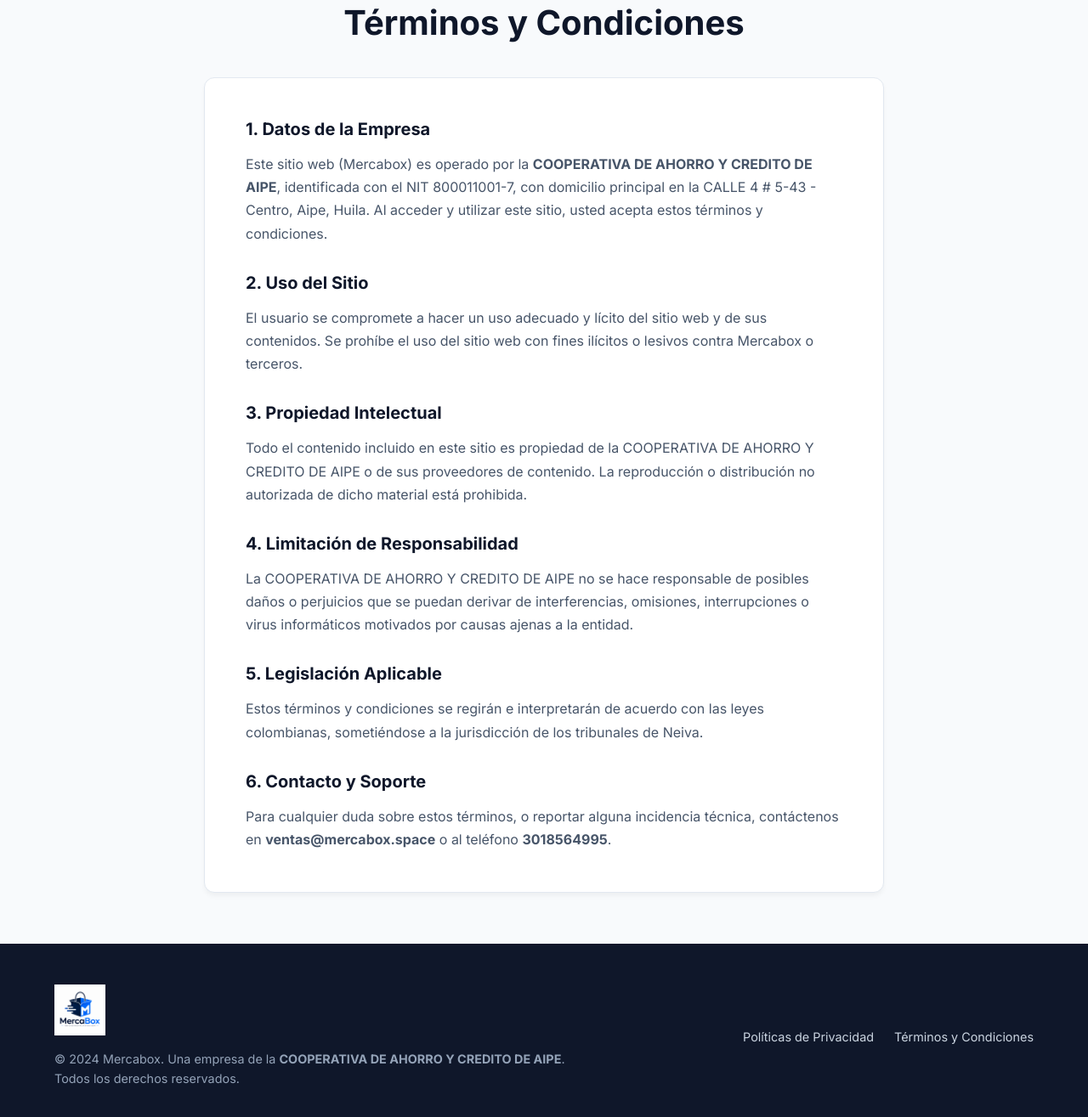
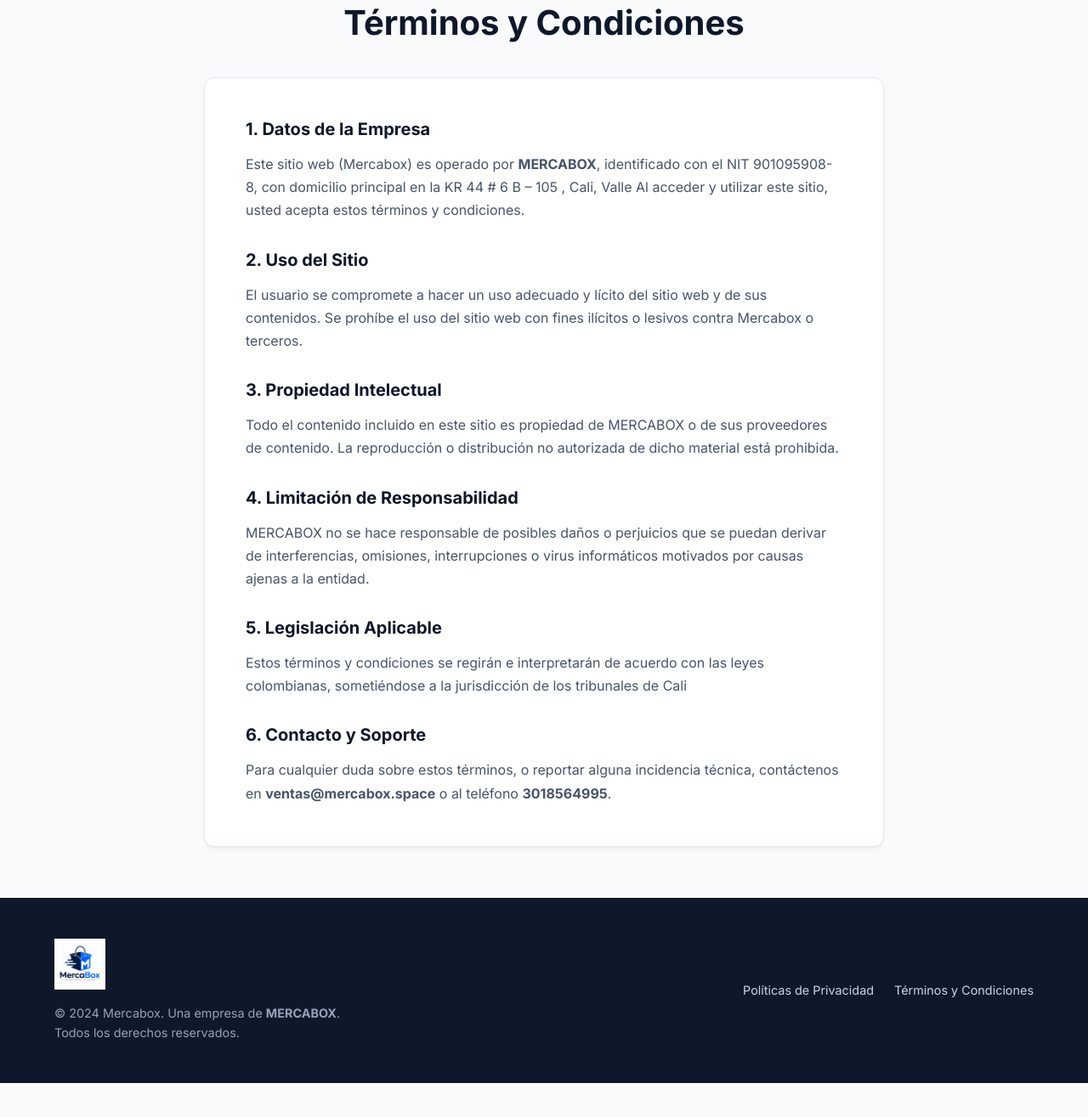
Before and after one commit to muchasventas2026logi-ctrl/mercabox, a plain HTML site: page terminos-condiciones.html in a window 1280 px wide. Shown: the part 117-1432 px from the top of the page at 85% size. After the commit the page ends 1392 px from the top, so only its background shows below. Drawn offline with Linux system fonts and the light colour scheme.

Commit message:
Update terminos-condiciones.html

```diff
--- a/terminos-condiciones.html
+++ b/terminos-condiciones.html
@@ -47,19 +47,19 @@
             <h1>Términos y Condiciones</h1>
             <div class="legal-text">
                 <h3>1. Datos de la Empresa</h3>
-                <p>Este sitio web (Mercabox) es operado por la <strong>COOPERATIVA DE AHORRO Y CREDITO DE AIPE</strong>, identificada con el NIT 800011001-7, con domicilio principal en la CALLE 4 # 5-43 - Centro, Aipe, Huila. Al acceder y utilizar este sitio, usted acepta estos términos y condiciones.</p>
+                <p>Este sitio web (Mercabox) es operado por <strong>MERCABOX</strong>, identificado con el NIT 901095908-8, con domicilio principal en la KR 44 # 6 B – 105 , Cali, Valle Al acceder y utilizar este sitio, usted acepta estos términos y condiciones.</p>
 
                 <h3>2. Uso del Sitio</h3>
                 <p>El usuario se compromete a hacer un uso adecuado y lícito del sitio web y de sus contenidos. Se prohíbe el uso del sitio web con fines ilícitos o lesivos contra Mercabox o terceros.</p>
 
                 <h3>3. Propiedad Intelectual</h3>
-                <p>Todo el contenido incluido en este sitio es propiedad de la COOPERATIVA DE AHORRO Y CREDITO DE AIPE o de sus proveedores de contenido. La reproducción o distribución no autorizada de dicho material está prohibida.</p>
+                <p>Todo el contenido incluido en este sitio es propiedad de MERCABOX o de sus proveedores de contenido. La reproducción o distribución no autorizada de dicho material está prohibida.</p>
 
                 <h3>4. Limitación de Responsabilidad</h3>
-                <p>La COOPERATIVA DE AHORRO Y CREDITO DE AIPE no se hace responsable de posibles daños o perjuicios que se puedan derivar de interferencias, omisiones, interrupciones o virus informáticos motivados por causas ajenas a la entidad.</p>
+                <p>MERCABOX no se hace responsable de posibles daños o perjuicios que se puedan derivar de interferencias, omisiones, interrupciones o virus informáticos motivados por causas ajenas a la entidad.</p>
 
                 <h3>5. Legislación Aplicable</h3>
-                <p>Estos términos y condiciones se regirán e interpretarán de acuerdo con las leyes colombianas, sometiéndose a la jurisdicción de los tribunales de Neiva.</p>
+                <p>Estos términos y condiciones se regirán e interpretarán de acuerdo con las leyes colombianas, sometiéndose a la jurisdicción de los tribunales de Cali</p>
 
                 <h3>6. Contacto y Soporte</h3>
                 <p>Para cualquier duda sobre estos términos, o reportar alguna incidencia técnica, contáctenos en <strong>ventas@mercabox.space</strong> o al teléfono <strong>3018564995</strong>.</p>
@@ -72,7 +72,7 @@
         <div class="container footer-content">
             <div class="footer-brand">
                 <img src="FOTO PERFIL.png" alt="Mercabox Logo" class="footer-logo">
-                <p>&copy; 2024 Mercabox. Una empresa de la <strong>COOPERATIVA DE AHORRO Y CREDITO DE AIPE</strong>.<br>Todos los derechos reservados.</p>
+                <p>&copy; 2024 Mercabox. Una empresa de <strong>MERCABOX</strong>.<br>Todos los derechos reservados.</p>
             </div>
             <div class="footer-links">
                 <a href="politicas-privacidad.html">Políticas de Privacidad</a>
```
